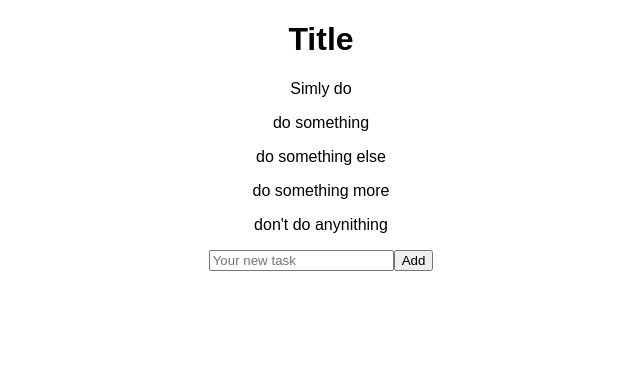
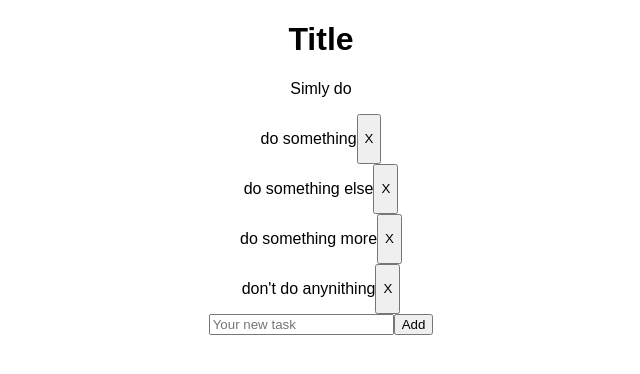
Before and after one commit to yegormalakhov/simple-todo, a React (Create React App) app: page / in a window 1280 px wide. Shown: the top 374 px of the page, without its empty margins (319-959 px from the left). Built offline with nearby package versions, Linux system fonts and the light colour scheme.

Commit message:
remove btn added, remove from list of tasks work

```diff
--- a/src/App.js
+++ b/src/App.js
@@ -36,12 +36,38 @@ function App() {
     event.target.reset();
   };
 
+  //function to remove task from the tasks array by filtering out task with an id that match the id of targeted p tag
+  const removeBtn = (event) => {
+    const targetTask = event.target.parentElement.firstChild.id;
+    const newTasks = sortedTasks(targetTask);
+    setTask(newTasks);
+    // console.log(newTasks);
+    // console.log(tasks);
+  };
+
+  function sortedTasks(value) {
+    return tasks.filter((task) => task.id != value);
+  }
+
   return (
     <div className="App">
       <Header />
-      <div>
+      <div
+        style={{
+          display: "flex",
+          alignItems: "center",
+          flexDirection: "column",
+        }}
+      >
         {tasks.map((task) => {
-          return <Task key={task.id} id={task.id} todo={task.task} />;
+          return (
+            <Task
+              key={task.id}
+              id={task.id}
+              todo={task.task}
+              onClick={removeBtn} //to  react on remove button
+            />
+          );
         })}
       </div>
 
--- a/src/Components/Task.js
+++ b/src/Components/Task.js
@@ -1,5 +1,18 @@
-function Task(props) {
-  return <p id={props.id}>{props.todo}</p>;
+function Task({ onClick, id, todo }) {
+  return (
+    <div
+      style={{
+        display: "flex",
+        justifyContent: "space-between",
+        maxWidth: "500px",
+      }}
+    >
+      <p id={id} style={{ display: "block" }}>
+        {todo}
+      </p>
+      <button onClick={onClick}> X </button>
+    </div>
+  );
 }
 
 export default Task;
```
